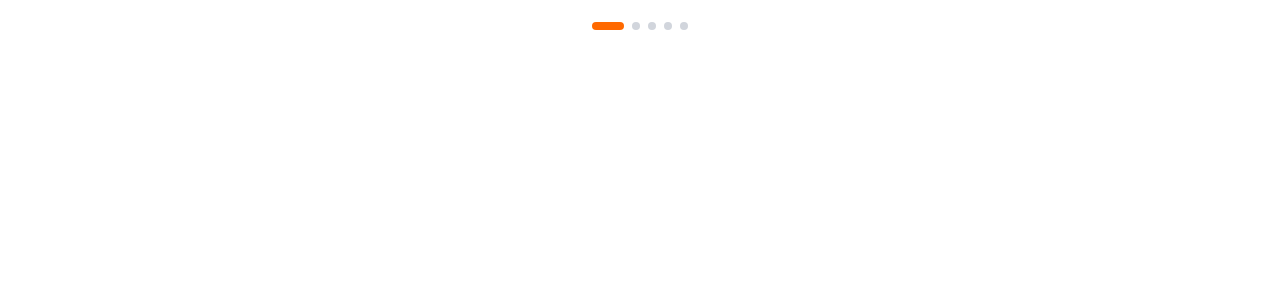
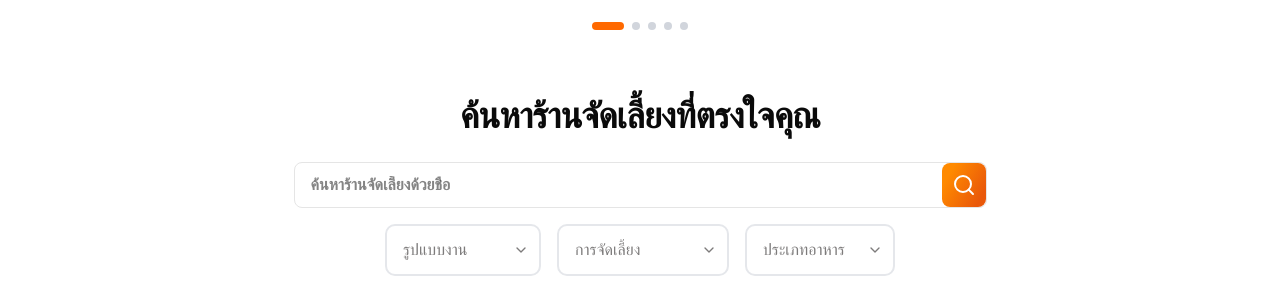
Before and after one commit to prompipat/SoftDev_Frontend, a React (Vite) app: page / in a window 1280 px wide. Shown: the part 526-831 px from the top of the page. Before the commit the page ends 800 px from the top, so only its background shows below. Built offline with nearby package versions, Linux system fonts and the light colour scheme; a web font is replaced by a local one.

Commit message:
make filter bar component

```diff
--- /dev/null
+++ b/src/components/ui/Filter-custom.jsx
@@ -0,0 +1,86 @@
+import { useState } from "react";
+import { Search, ChevronDown } from "lucide-react";
+
+function FilterCustom() {
+  const [selectedEventType, setSelectedEventType] = useState("รูปแบบงาน");
+  const [selectedCateringType, setSelectedCateringType] =
+    useState("การจัดเลี้ยง");
+  const [selectedCuisine, setSelectedCuisine] = useState("ประเภทอาหาร");
+
+  return (
+    <div className="flex flex-col gap-6 justify-center items-center py-8">
+      <h1>ค้นหาร้านจัดเลี้ยงที่ตรงใจคุณ</h1>
+
+      <div className="flex flex-col gap-4">
+        <div className="flex rounded-md border relative">
+          <input
+            type="text"
+            placeholder="ค้นหาร้านจัดเลี้ยงด้วยชื่อ"
+            className="h-auto w-[647px] px-4 py-[10px] rounded-l-md gap-[10px] font-semibold"
+          />
+          <button className="bg-gradient rounded-md p-[10px] gap-[10px]">
+            <Search className="text-white" />
+          </button>
+        </div>
+
+        <div className="flex gap-4 justify-center flex-wrap">
+          {/* Event Type Filter - รูปแบบงาน */}
+          <div className="relative">
+            <select
+              value={selectedEventType}
+              onChange={(e) => setSelectedEventType(e.target.value)}
+              className="appearance-none bg-white border-2 border-gray-200 rounded-lg px-4 py-3 pr-10 text-[#7D7B7B] font-medium hover:border-orange-500 focus:outline-none focus:ring-2 focus:ring-orange-500 min-w-[150px]"
+            >
+              <option disabled>รูปแบบงาน</option>
+              <option value="งานแต่งงาน">งานแต่งงาน</option>
+              <option value="งานเลี้ยงรับรอง">งานเลี้ยงรับรอง</option>
+              <option value="งานเลี้ยงสังสรรค์">งานเลี้ยงสังสรรค์</option>
+              <option value="งานเลี้ยงปีใหม่">งานเลี้ยงปีใหม่</option>
+              <option value="งานสัมมนา">งานสัมมนา</option>
+              <option value="งานประชุม">งานประชุม</option>
+            </select>
+            <ChevronDown className="absolute right-3 top-1/2 transform -translate-y-1/2 w-4 h-4 text-[#7D7B7B] font-medium pointer-events-none" />
+          </div>
+
+          {/* Catering Type Filter - การจัดเลี้ยง */}
+          <div className="relative">
+            <select
+              value={selectedCateringType}
+              onChange={(e) => setSelectedCateringType(e.target.value)}
+              className="appearance-none bg-white border-2 border-gray-200 rounded-lg px-4 py-3 pr-10 text-[#7D7B7B] font-medium hover:border-orange-500 focus:outline-none focus:ring-2 focus:ring-orange-500 min-w-[150px]"
+            >
+              <option disabled>การจัดเลี้ยง</option>
+              <option value="จัดเลี้ยงนอกสถานที่">จัดเลี้ยงนอกสถานที่</option>
+              <option value="จัดเลี้ยงในร้าน">จัดเลี้ยงในร้าน</option>
+              <option value="บุฟเฟ่ต์">บุฟเฟ่ต์</option>
+              <option value="เซ็ตเมนู">เซ็ตเมนู</option>
+              <option value="อาหารกล่อง">อาหารกล่อง</option>
+            </select>
+            <ChevronDown className="absolute right-3 top-1/2 transform -translate-y-1/2 w-4 h-4 text-[#7D7B7B] font-medium pointer-events-none" />
+          </div>
+
+          {/* Cuisine Type Filter - ประเภทอาหาร */}
+          <div className="relative">
+            <select
+              value={selectedCuisine}
+              onChange={(e) => setSelectedCuisine(e.target.value)}
+              className="appearance-none bg-white border-2 border-gray-200 rounded-lg px-4 py-3 pr-10 text-[#7D7B7B] font-medium hover:border-orange-500 focus:outline-none focus:ring-2 focus:ring-orange-500 min-w-[150px]"
+            >
+              <option disabled>ประเภทอาหาร</option>
+              <option value="อาหารไทย">อาหารไทย</option>
+              <option value="อาหารจีน">อาหารจีน</option>
+              <option value="อาหารญี่ปุ่น">อาหารญี่ปุ่น</option>
+              <option value="อาหารเกาหลี">อาหารเกาหลี</option>
+              <option value="อาหารยุโรป">อาหารยุโรป</option>
+              <option value="อาหารทะเล">อาหารทะเล</option>
+              <option value="อาหารเจ">อาหารเจ</option>
+            </select>
+            <ChevronDown className="absolute right-3 top-1/2 transform -translate-y-1/2 w-4 h-4 text-[#7D7B7B] font-medium pointer-events-none" />
+          </div>
+        </div>
+      </div>
+    </div>
+  );
+}
+
+export default FilterCustom;
--- a/src/pages/CustomerHomepage.jsx
+++ b/src/pages/CustomerHomepage.jsx
@@ -1,11 +1,13 @@
 import NavbarCustom from "../components/ui/Navbar-custom";
 import CarouselCustom from "../components/ui/Carousel-custom";
+import FilterCustom from "../components/ui/Filter-custom";
 
 function CustomerHomepage() {
   return (
     <>
       <NavbarCustom />
       <CarouselCustom />
+      <FilterCustom />
     </>
   );
 }
```
